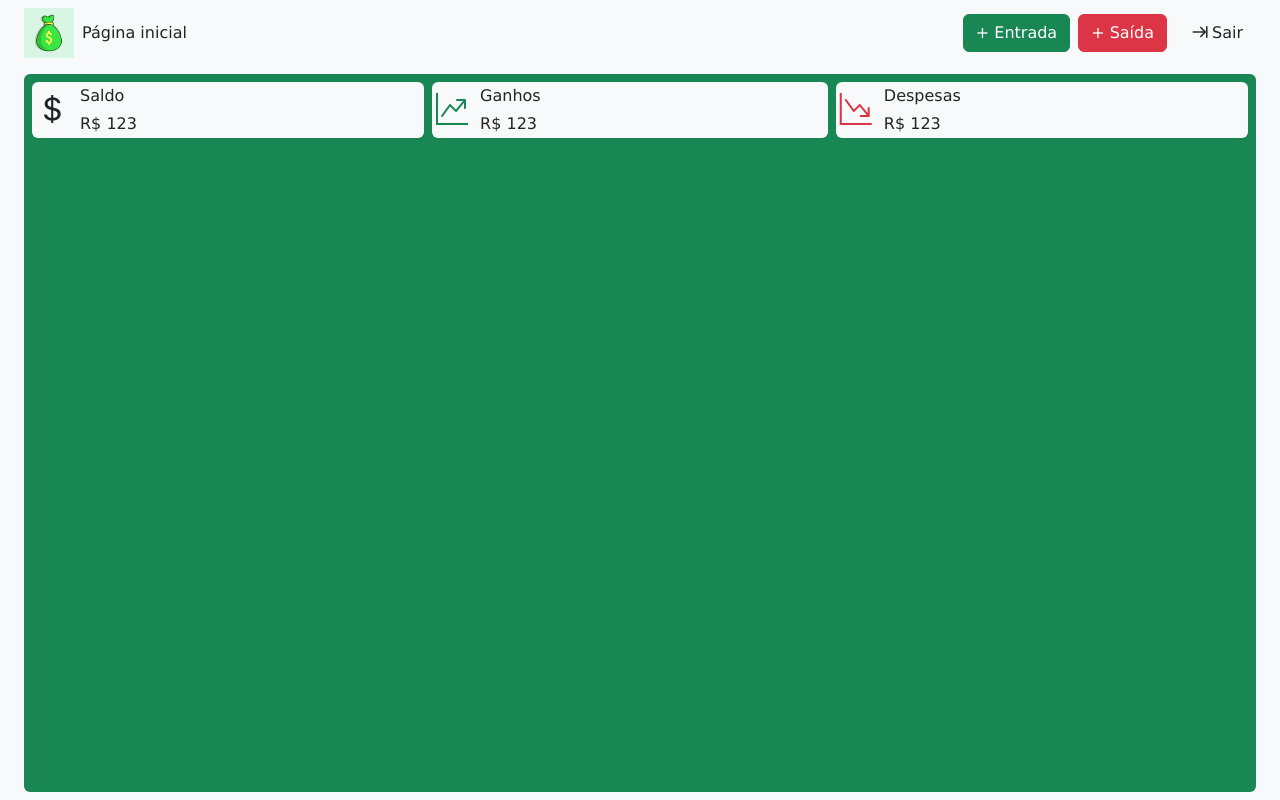
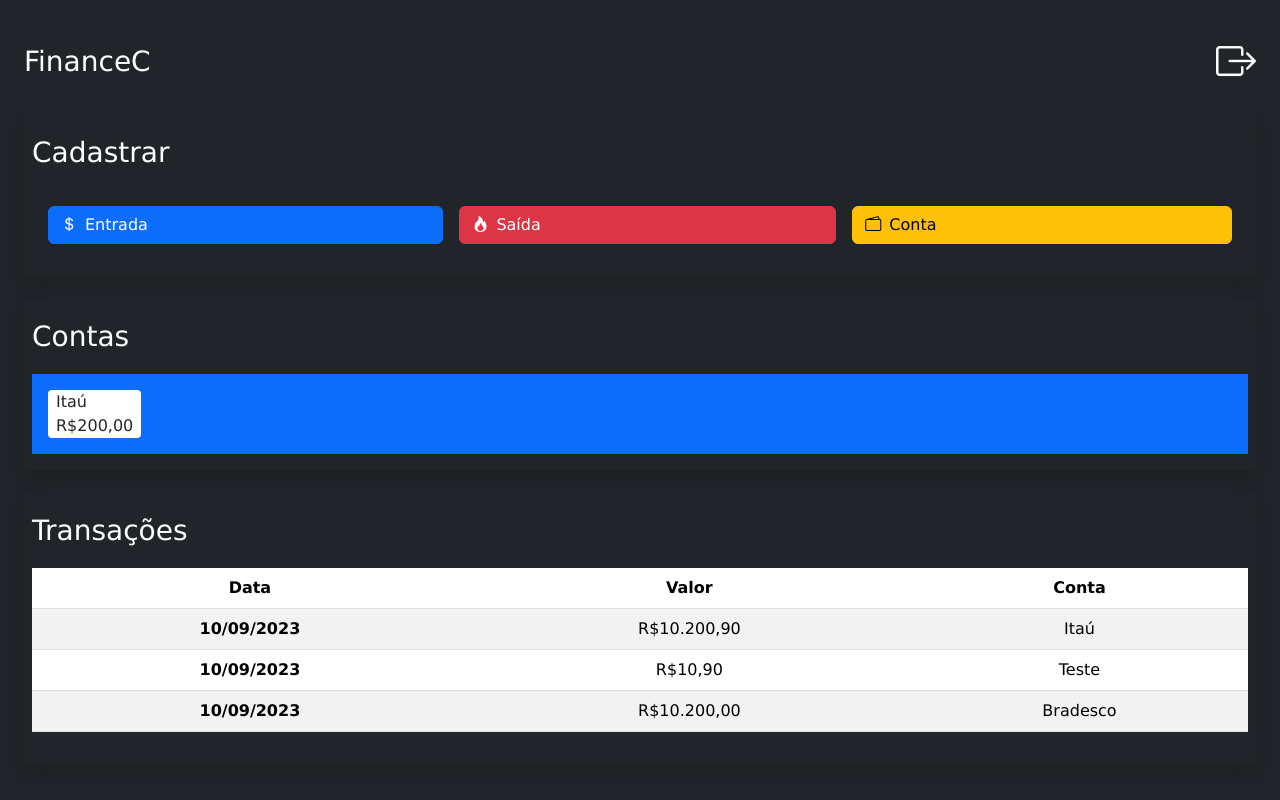
Before and after one commit to AllanLandin/HolyMoney, a Next.js app: page /home in a window 1280 px wide. Built offline with nearby package versions, Linux system fonts and the light colour scheme.

Commit message:
Improve the  page design

```diff
--- /dev/null
+++ b/components/accountCard.js
@@ -0,0 +1,10 @@
+function AccountCard(props) {
+  return (
+    <div className="d-flex bg-white rounded-1 flex-column px-2 text-dark">
+      <div className="">Itaú</div>
+      <div className="">R$200,00</div>
+    </div>
+  );
+}
+
+export default AccountCard;
--- a/components/card.js
+++ /dev/null
@@ -1,15 +0,0 @@
-function Card({ image, desc, balance }) {
-  return (
-    <div className="bg-light rounded flex-grow-1">
-      <div className="d-flex align-items-center gap-2">
-        {image}
-        <div className="d-flex flex-column gap-1 justify-content-center">
-          <div>{desc}</div>
-          <div>R$ {balance}</div>
-        </div>
-      </div>
-    </div>
-  );
-}
-
-export default Card;
--- a/components/logoutBtn.js
+++ b/components/logoutBtn.js
@@ -3,14 +3,13 @@ import { signOut } from "next-auth/react";
 function LogOutButton() {
   return (
     <span
-      className="btn d-flex align-items-center"
+      className=""
       onClick={() => {
         signOut();
       }}
       href="/login"
     >
-      <i className="bi bi-indent fs-4"></i>
-      Sair
+      <i class="bi bi-box-arrow-right fs-1 cursor-pointer"></i>
     </span>
   );
 }
--- /dev/null
+++ b/components/table.js
@@ -0,0 +1,32 @@
+function Table() {
+  return (
+    <table className="table table-striped table-hover text-center">
+      <thead>
+        <tr>
+          <th scope="col">Data</th>
+          <th scope="col">Valor</th>
+          <th scope="col">Conta</th>
+        </tr>
+      </thead>
+      <tbody>
+        <tr>
+          <th scope="row">10/09/2023</th>
+          <td scope="row">R$10.200,90</td>
+          <td scope="row">Itaú</td>
+        </tr>
+        <tr>
+          <th scope="row">10/09/2023</th>
+          <td scope="row">R$10,90</td>
+          <td scope="row">Teste</td>
+        </tr>
+        <tr>
+          <th scope="row">10/09/2023</th>
+          <td scope="row">R$10.200,00</td>
+          <td scope="row">Bradesco</td>
+        </tr>
+      </tbody>
+    </table>
+  );
+}
+
+export default Table;
--- a/pages/api/auth/register.js
+++ b/pages/api/auth/register.js
@@ -77,7 +77,7 @@ class Validations {
       : { error: "Username is null" };
   }
   validatePassword(password) {
-    const passwordIsValid = password.toString().length > 10;
+    const passwordIsValid = password.toString().length > 5;
     return passwordIsValid
       ? { message: "Password ok!" }
       : { error: "Password invalid" };
--- a/pages/home.js
+++ b/pages/home.js
@@ -1,55 +1,45 @@
-import Link from "next/link";
-import Card from "components/card";
-import LogOutButton from "components/logoutBtn";
+import AccountCard from "components/accountCard";
+import LogOutButton from "/components/logoutBtn";
+import Table from "components/table";
 
 function Home() {
   return (
-    <div className="vw-100 vh-100 text-light d-flex flex-column">
-      <header className="bg-light text-dark d-flex justify-content-between align-items-center py-2 px-4">
-        <div className="d-flex gap-2 align-items-center ">
-          <img className="small-img" src="/logo1.jpg"></img>
-          <nav>
-            <Link
-              href="#"
-              className="text-decoration-none text-dark border-success link-hover"
-            >
-              Página inicial
-            </Link>
-          </nav>
-        </div>
-        <div className="d-flex align-items-center gap-2">
-          <div className="d-flex gap-2 align-items-center">
-            <btn className="btn btn-success">+ Entrada</btn>
-            <btn className="btn btn-danger">+ Saída</btn>
-          </div>
+    <div className="bg-dark px-4 py-2 text-white min-vh-100">
+      <header className="d-flex align-items-center justify-content-between py-3 my-2">
+        <div className="fs-3">FinanceC</div>
+        <div>
           <LogOutButton />
         </div>
       </header>
-      <main className="py-2 px-4 bg-light d-flex gap-2 flex-grow-1">
-        <div className="text-dark bg-success flex-grow-1 p-2 rounded d-flex flex-column">
-          <div className="d-flex gap-2 flex-column flex-md-row">
-            <Card
-              image={<i className="bi bi-currency-dollar fs-2 p-1"></i>}
-              desc="Saldo"
-              balance={123}
-            ></Card>
-            <Card
-              image={
-                <i className="bi bi-graph-up-arrow fs-2 p-1 text-success"></i>
-              }
-              desc="Ganhos"
-              balance={123}
-            ></Card>
-            <Card
-              image={
-                <i className="bi bi-graph-down-arrow fs-2 p-1 text-danger"></i>
-              }
-              desc="Despesas"
-              balance={123}
-            ></Card>
+      <div className="d-flex gap-4 flex-column">
+        <div className="py-3 px-2 shadow">
+          <p className="fs-3">Cadastrar</p>
+          <div className="bg-dark gap-3 p-3 d-flex justify-content-around flex-wrap">
+            <button className="btn btn-primary btn-animated flex-grow-1 d-flex gap-2">
+              <i className="bi bi-currency-dollar"></i>
+              <span>Entrada</span>
+            </button>
+            <button className="btn btn-danger btn-animated flex-grow-1 d-flex gap-2">
+              <i class="bi bi-fire"></i>
+              <span>Saída</span>
+            </button>
+            <button className="btn btn-warning btn-animated flex-grow-1 d-flex gap-2">
+              <i class="bi bi-wallet2"></i>
+              <span>Conta</span>
+            </button>
           </div>
         </div>
-      </main>
+        <div className="py-3 px-2 shadow ">
+          <p className="fs-3">Contas</p>
+          <div className="d-flex w-100 p-3 gap-2 overflow-scroll bg-primary">
+            <AccountCard></AccountCard>
+          </div>
+        </div>
+        <div className="py-3 px-2 shadow ">
+          <p className="fs-3">Transações</p>
+          <Table />
+        </div>
+      </div>
     </div>
   );
 }
--- a/styles/global.css
+++ b/styles/global.css
@@ -19,3 +19,7 @@
 .btn-animated:active {
   transform: translateY(4px);
 }
+
+.cursor-pointer {
+  cursor: pointer;
+}
```
